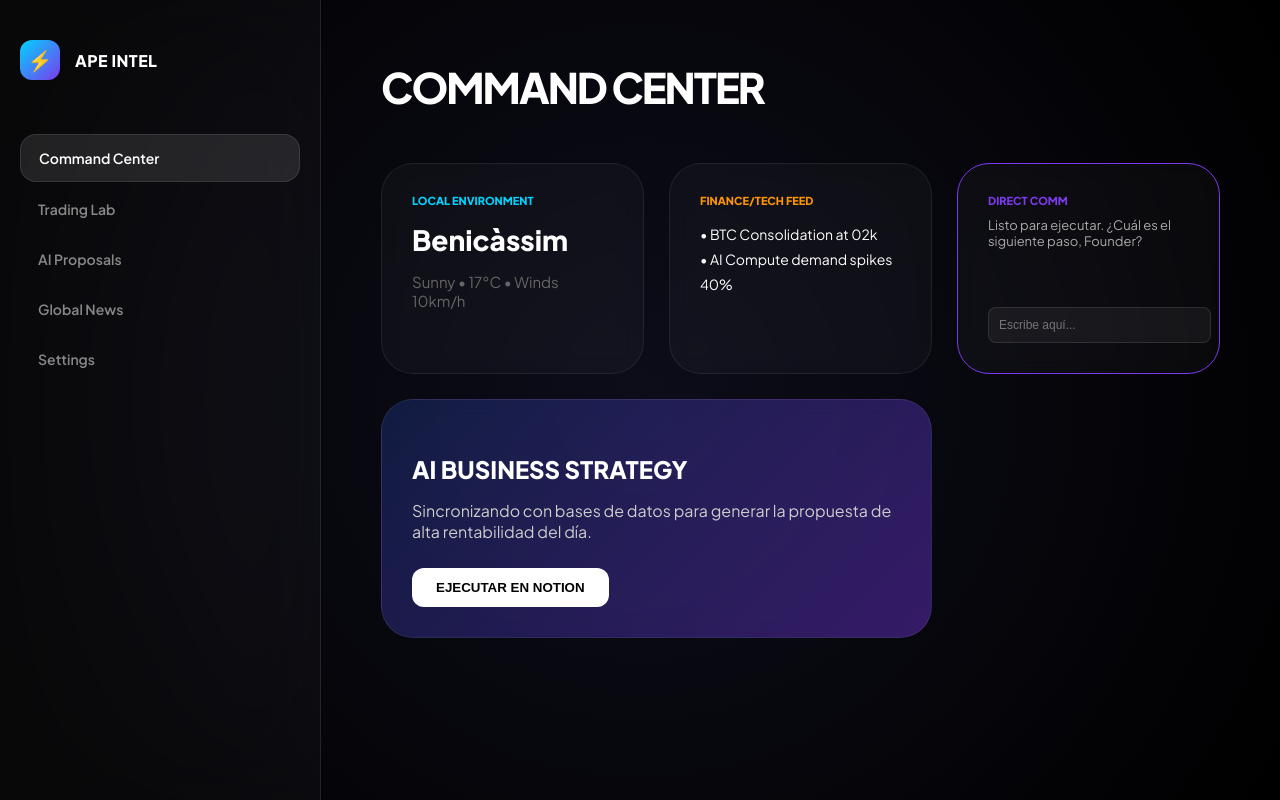
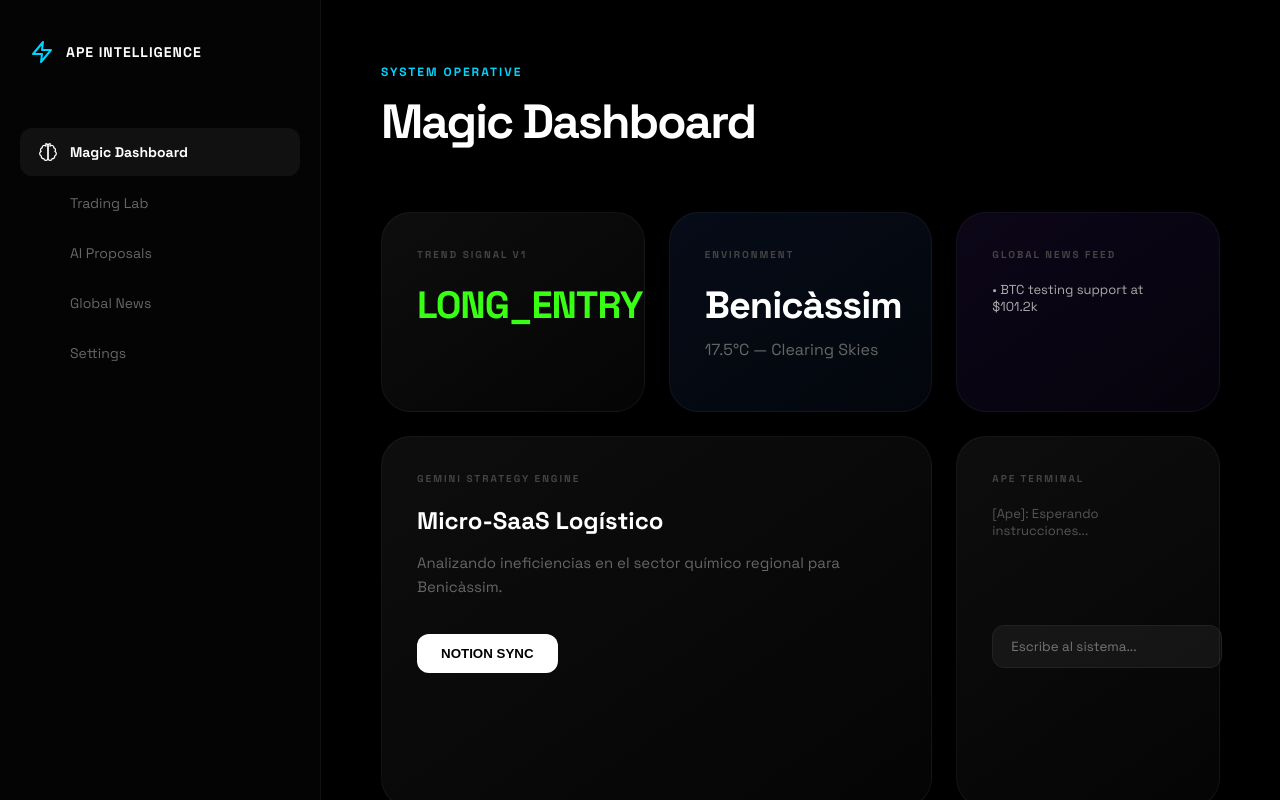
Before and after one commit to dasotillo-rgb/magic-dashboard-v2, a Next.js app: page / in a window 1280 px wide. Built offline with nearby package versions, Linux system fonts and the light colour scheme.

Commit message:
💎 Final Fix: Bash-proof script & Tech Branding

```diff
--- a/app/page.tsx
+++ b/app/page.tsx
@@ -2,151 +2,138 @@
 import React, { useState, useEffect } from 'react';
 
 export default function MagicOS() {
-  const [activeTab, setActiveTab] = useState('Command Center');
-  const [settings, setSettings] = useState({ language: 'ES', industry: 'Finance/Tech' });
+  const [activeTab, setActiveTab] = useState('Magic Dashboard');
+  const [isMounted, setIsMounted] = useState(false);
+
+  useEffect(() => { setIsMounted(true); }, []);
+  if (!isMounted) return null;
+
+  const BrainIcon = () => (
+    <svg width="20" height="20" viewBox="0 0 24 24" fill="none" stroke="currentColor" strokeWidth="1.5" strokeLinecap="round" strokeLinejoin="round">
+      <path d="M9.5 2A2.5 2.5 0 0 1 12 4.5v15a2.5 2.5 0 0 1-4.96.44 2.5 2.5 0 0 1-2.96-3.08 3 3 0 0 1-.34-5.58 2.5 2.5 0 0 1 1.32-4.24 2.5 2.5 0 0 1 4.44-2.04Z"/>
+      <path d="M14.5 2A2.5 2.5 0 0 0 12 4.5v15a2.5 2.5 0 0 0 4.96.44 2.5 2.5 0 0 0 2.96-3.08 3 3 0 0 0 .34-5.58 2.5 2.5 0 0 0-1.32-4.24 2.5 2.5 0 0 0-4.44-2.04Z"/>
+    </svg>
+  );
+
+  const BoltIcon = () => (
+    <svg width="24" height="24" viewBox="0 0 24 24" fill="none" stroke="#00d4ff" strokeWidth="2" strokeLinecap="round" strokeLinejoin="round">
+      <path d="M13 2L3 14H12L11 22L21 10H12L13 2Z" />
+    </svg>
+  );
 
   return (
-    <div className="main-container">
+    <div className="os-container">
       <style jsx global>{`
-        @import url('https://fonts.googleapis.com/css2?family=Plus+Jakarta+Sans:wght@300;400;600;800&display=swap');
+        @import url('https://fonts.googleapis.com/css2?family=Space+Grotesk:wght@300;400;500;700&display=swap');
 
-        body { margin: 0; background: #000; color: #fff; font-family: 'Plus Jakarta Sans', sans-serif; overflow: hidden; }
+        body { margin: 0; background: #000; color: #fff; font-family: 'Space Grotesk', sans-serif; overflow: hidden; }
+        .os-container { display: flex; height: 100vh; background: #000; }
 
-        .main-container { display: flex; height: 100vh; background: radial-gradient(circle at 50% 50%, #0d0d1a 0%, #000 100%); }
-
-        /* SIDEBAR GLASS */
         .sidebar {
           width: 280px;
-          background: rgba(255, 255, 255, 0.03);
-          backdrop-filter: blur(40px);
-          border-right: 1px solid rgba(255, 255, 255, 0.1);
-          padding: 40px 20px;
+          background: rgba(5, 5, 5, 0.8);
+          backdrop-filter: blur(50px);
+          border-right: 1px solid #111;
           display: flex;
           flex-direction: column;
+          padding: 40px 20px;
         }
 
-        .nav-item {
-          padding: 14px 18px;
-          margin: 4px 0;
-          border-radius: 16px;
-          color: #888;
-          cursor: pointer;
-          font-size: 14px;
-          font-weight: 600;
-          transition: all 0.3s ease;
+        .brand { display: flex; align-items: center; gap: 12px; margin-bottom: 60px; padding: 0 10px; }
+        .brand span { font-weight: 700; letter-spacing: 1px; color: #fff; font-size: 14px; text-transform: uppercase; }
+
+        .nav-link {
+          display: flex; align-items: center; gap: 12px; padding: 14px 18px; margin: 4px 0;
+          border-radius: 12px; color: #666; cursor: pointer; transition: 0.3s; font-size: 14px;
         }
-        .nav-item:hover { background: rgba(255,255,255,0.05); color: #fff; }
-        .nav-item.active { background: rgba(255,255,255,0.1); color: #fff; border: 1px solid rgba(255,255,255,0.1); }
+        .nav-link:hover { background: rgba(255,255,255,0.03); color: #fff; }
+        .nav-link.active { background: rgba(255,255,255,0.05); color: #fff; font-weight: 600; }
 
-        /* GLASS CARDS */
-        .glass-card {
-          background: rgba(255, 255, 255, 0.03);
-          backdrop-filter: blur(10px);
-          border: 1px solid rgba(255, 255, 255, 0.08);
-          border-radius: 32px;
-          padding: 30px;
-          transition: all 0.4s cubic-bezier(0.175, 0.885, 0.32, 1.275);
-          overflow: hidden;
+        .viewport { flex: 1; padding: 60px; overflow-y: auto; position: relative; }
+        .grid { display: grid; grid-template-columns: repeat(12, 1fr); gap: 24px; }
+
+        .widget {
+          border-radius: 30px; padding: 35px; border: 1px solid rgba(255,255,255,0.05);
+          transition: 0.4s cubic-bezier(0.2, 0.8, 0.2, 1); backdrop-filter: blur(10px);
         }
-        .glass-card:hover {
-          background: rgba(255, 255, 255, 0.06);
-          border-color: rgba(255, 255, 255, 0.2);
-          transform: translateY(-8px);
-        }
+        .widget:hover { transform: translateY(-5px); border-color: rgba(255,255,255,0.15); }
 
-        .scroll-area { flex: 1; padding: 60px; overflow-y: auto; }
+        .w-obsidian { background: linear-gradient(145deg, rgba(15,15,15,0.9), rgba(5,5,5,0.9)); }
+        .w-deep-blue { background: linear-gradient(145deg, rgba(10,20,40,0.6), rgba(5,10,20,0.6)); }
+        .w-electric { background: linear-gradient(145deg, rgba(20,10,40,0.6), rgba(10,5,20,0.6)); }
 
-        input, select {
-          background: rgba(255,255,255,0.05);
-          border: 1px solid rgba(255,255,255,0.1);
-          color: #fff;
-          padding: 10px;
-          border-radius: 8px;
-          width: 100%;
-          margin-top: 10px;
+        .label { font-size: 10px; font-weight: 700; letter-spacing: 2px; color: #444; text-transform: uppercase; margin-bottom: 20px; display: block; }
+        .value { font-size: 38px; font-weight: 700; letter-spacing: -1px; margin: 0; }
+
+        .chat-input {
+          background: rgba(255,255,255,0.05); border: 1px solid #222; border-radius: 12px;
+          padding: 12px 18px; color: #fff; width: 100%; margin-top: 20px; font-family: inherit;
         }
       `}</style>
 
-      {/* SIDEBAR */}
       <aside className="sidebar">
-        <div style={{ display: 'flex', alignItems: 'center', gap: '15px', marginBottom: '50px' }}>
-          <div style={{ width: '40px', height: '40px', background: 'linear-gradient(135deg, #00d4ff, #7c3aed)', borderRadius: '12px', display: 'flex', alignItems: 'center', justifyContent: 'center' }}>
-            <span style={{ fontSize: '20px' }}>⚡</span>
-          </div>
-          <span style={{ fontWeight: '800', letterSpacing: '0.5px' }}>APE INTEL</span>
+        <div className="brand">
+          <BoltIcon />
+          <span>APE Intelligence</span>
         </div>
-
         <nav style={{ flex: 1 }}>
-          {['Command Center', 'Trading Lab', 'AI Proposals', 'Global News', 'Settings'].map(item => (
+          {[
+            { name: 'Magic Dashboard', icon: <BrainIcon /> },
+            { name: 'Trading Lab', icon: null },
+            { name: 'AI Proposals', icon: null },
+            { name: 'Global News', icon: null },
+            { name: 'Settings', icon: null }
+          ].map(tab => (
             <div
-              key={item}
-              className={`nav-item ${activeTab === item ? 'active' : ''}`}
-              onClick={() => setActiveTab(item)}
+              key={tab.name}
+              className={`nav-link ${activeTab === tab.name ? 'active' : ''}`}
+              onClick={() => setActiveTab(tab.name)}
             >
-              {item}
+              {tab.icon && tab.icon}
+              <span style={{ marginLeft: tab.icon ? '0' : '32px' }}>{tab.name}</span>
             </div>
           ))}
         </nav>
       </aside>
 
-      {/* MAIN CONTENT */}
-      <main className="scroll-area">
-        <header style={{ marginBottom: '50px' }}>
-          <h1 style={{ fontSize: '42px', fontWeight: '900', letterSpacing: '-2px', margin: 0 }}>{activeTab.toUpperCase()}</h1>
+      <main className="viewport">
+        <header style={{ marginBottom: '60px', display: 'flex', justifyContent: 'space-between', alignItems: 'flex-end' }}>
+          <div>
+            <span style={{ fontSize: '12px', color: '#00d4ff', fontWeight: '700', letterSpacing: '2px' }}>SYSTEM OPERATIVE</span>
+            <h1 style={{ fontSize: '48px', fontWeight: '700', margin: '10px 0 0 0', letterSpacing: '-2px' }}>{activeTab}</h1>
+          </div>
         </header>
 
-        {activeTab === 'Command Center' && (
-          <div style={{ display: 'grid', gridTemplateColumns: 'repeat(12, 1fr)', gap: '25px' }}>
-
-            {/* WIDGET CLIMA/INFO */}
-            <div className="glass-card" style={{ gridColumn: 'span 4' }}>
-              <div style={{ color: '#00d4ff', fontSize: '11px', fontWeight: '800', marginBottom: '15px' }}>LOCAL ENVIRONMENT</div>
-              <h2 style={{ fontSize: '28px', margin: 0 }}>Benicàssim</h2>
-              <p style={{ color: '#666', fontSize: '15px' }}>Sunny • 17°C • Winds 10km/h</p>
+        {activeTab === 'Magic Dashboard' && (
+          <div className="grid">
+            <div className="widget w-obsidian" style={{ gridColumn: 'span 4' }}>
+              <span className="label">Trend Signal V1</span>
+              <h2 className="value" style={{ color: '#39ff14' }}>LONG_ENTRY</h2>
             </div>
-
-            {/* WIDGET NEWS CUSTOMIZABLE */}
-            <div className="glass-card" style={{ gridColumn: 'span 4' }}>
-              <div style={{ color: '#ff9500', fontSize: '11px', fontWeight: '800', marginBottom: '15px' }}>{settings.industry.toUpperCase()} FEED</div>
-              <div style={{ fontSize: '14px', lineHeight: '1.8' }}>
-                <div>• BTC Consolidation at 02k</div>
-                <div>• AI Compute demand spikes 40%</div>
+            <div className="widget w-deep-blue" style={{ gridColumn: 'span 4' }}>
+              <span className="label">Environment</span>
+              <h2 className="value">Benicàssim</h2>
+              <p style={{ color: '#666', marginTop: '10px' }}>17.5°C — Clearing Skies</p>
+            </div>
+            <div className="widget w-electric" style={{ gridColumn: 'span 4' }}>
+              <span className="label">Global News Feed</span>
+              <div style={{ fontSize: '13px', color: '#aaa' }}>
+                <p>• BTC testing support at $101.2k</p>
               </div>
             </div>
-
-            {/* WIDGET CHAT DIRECTO (GEMINI) */}
-            <div className="glass-card" style={{ gridColumn: 'span 4', border: '1px solid #7c3aed' }}>
-              <div style={{ color: '#7c3aed', fontSize: '11px', fontWeight: '800', marginBottom: '10px' }}>DIRECT COMM</div>
-              <div style={{ height: '80px', fontSize: '13px', color: '#aaa', overflow: 'hidden' }}>
-                Listo para ejecutar. ¿Cuál es el siguiente paso, Founder?
-              </div>
-              <input placeholder="Escribe aquí..." style={{ fontSize: '12px' }} />
+            <div className="widget w-obsidian" style={{ gridColumn: 'span 8', minHeight: '300px' }}>
+              <span className="label">Gemini Strategy Engine</span>
+              <h3 style={{ fontSize: '24px', margin: '0 0 15px 0' }}>Micro-SaaS Logístico</h3>
+              <p style={{ color: '#666', fontSize: '15px', lineHeight: '1.6' }}>
+                Analizando ineficiencias en el sector químico regional para Benicàssim.
+              </p>
+              <button style={{ background: '#fff', color: '#000', border: 'none', padding: '12px 24px', borderRadius: '12px', fontWeight: '700', marginTop: '20px' }}>NOTION SYNC</button>
             </div>
-
-            {/* AI PROPOSALS (CENTRAL) */}
-            <div className="glass-card" style={{ gridColumn: 'span 8', background: 'linear-gradient(135deg, rgba(30, 58, 138, 0.4), rgba(124, 58, 237, 0.4))' }}>
-              <h3 style={{ fontSize: '24px', marginBottom: '15px' }}>AI BUSINESS STRATEGY</h3>
-              <p style={{ color: '#ccc', fontSize: '16px' }}>Sincronizando con bases de datos para generar la propuesta de alta rentabilidad del día.</p>
-              <button style={{ background: '#fff', color: '#000', border: 'none', padding: '12px 24px', borderRadius: '12px', fontWeight: '700', marginTop: '10px' }}>EJECUTAR EN NOTION</button>
+            <div className="widget w-obsidian" style={{ gridColumn: 'span 4' }}>
+              <span className="label">Ape Terminal</span>
+              <div style={{ height: '100px', fontSize: '13px', color: '#555' }}>[Ape]: Esperando instrucciones...</div>
+              <input className="chat-input" placeholder="Escribe al sistema..." />
             </div>
-          </div>
-        )}
-
-        {activeTab === 'Settings' && (
-          <div className="glass-card" style={{ maxWidth: '600px' }}>
-            <h2 style={{ marginBottom: '30px' }}>System Configuration</h2>
-            <label style={{ fontSize: '12px', color: '#666' }}>Language / Idioma</label>
-            <select onChange={(e) => setSettings({...settings, language: e.target.value})}>
-              <option value="ES">Español</option>
-              <option value="EN">English</option>
-            </select>
-
-            <label style={{ fontSize: '12px', color: '#666', display: 'block', marginTop: '20px' }}>Industry Focus (API News Feed)</label>
-            <select onChange={(e) => setSettings({...settings, industry: e.target.value})}>
-              <option value="Finance/Tech">Finance & Technology</option>
-              <option value="Food">Food & Beverage</option>
-              <option value="Chemical">Chemical Industry</option>
-            </select>
           </div>
         )}
       </main>
```
